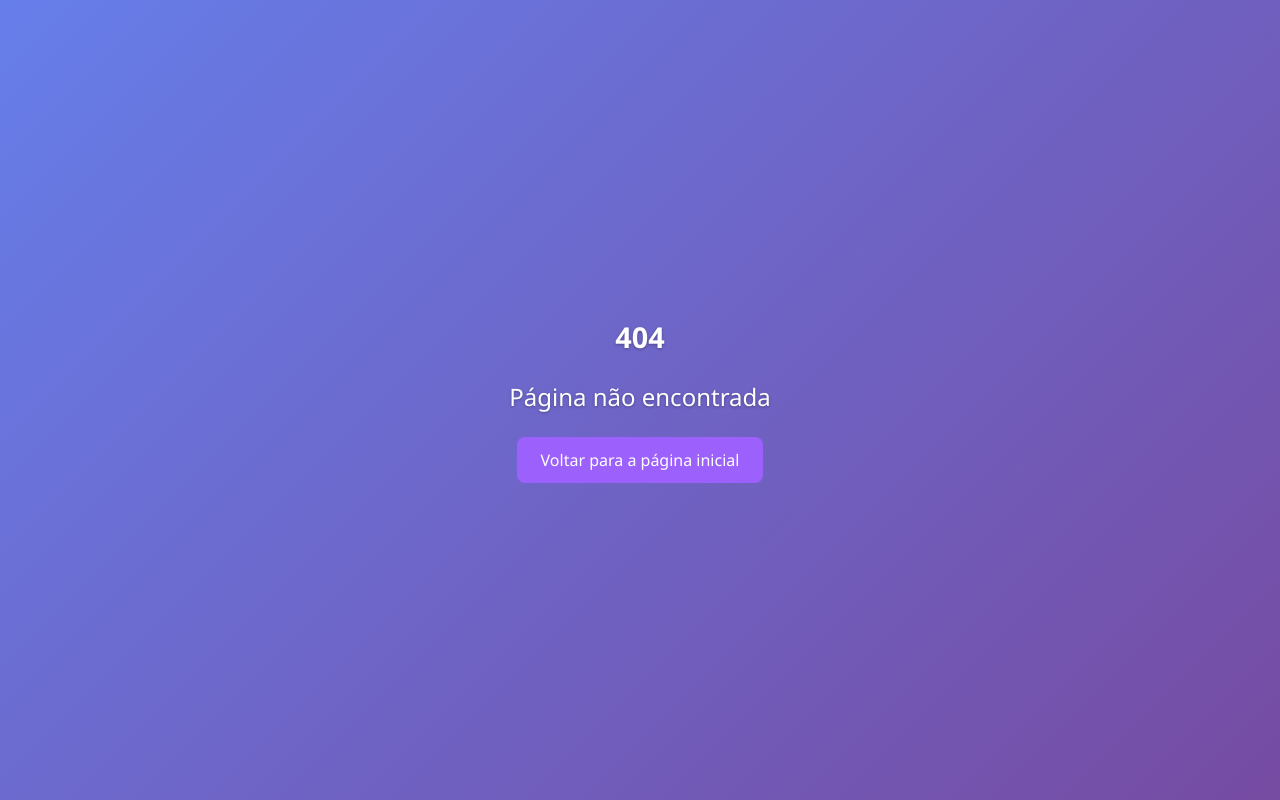
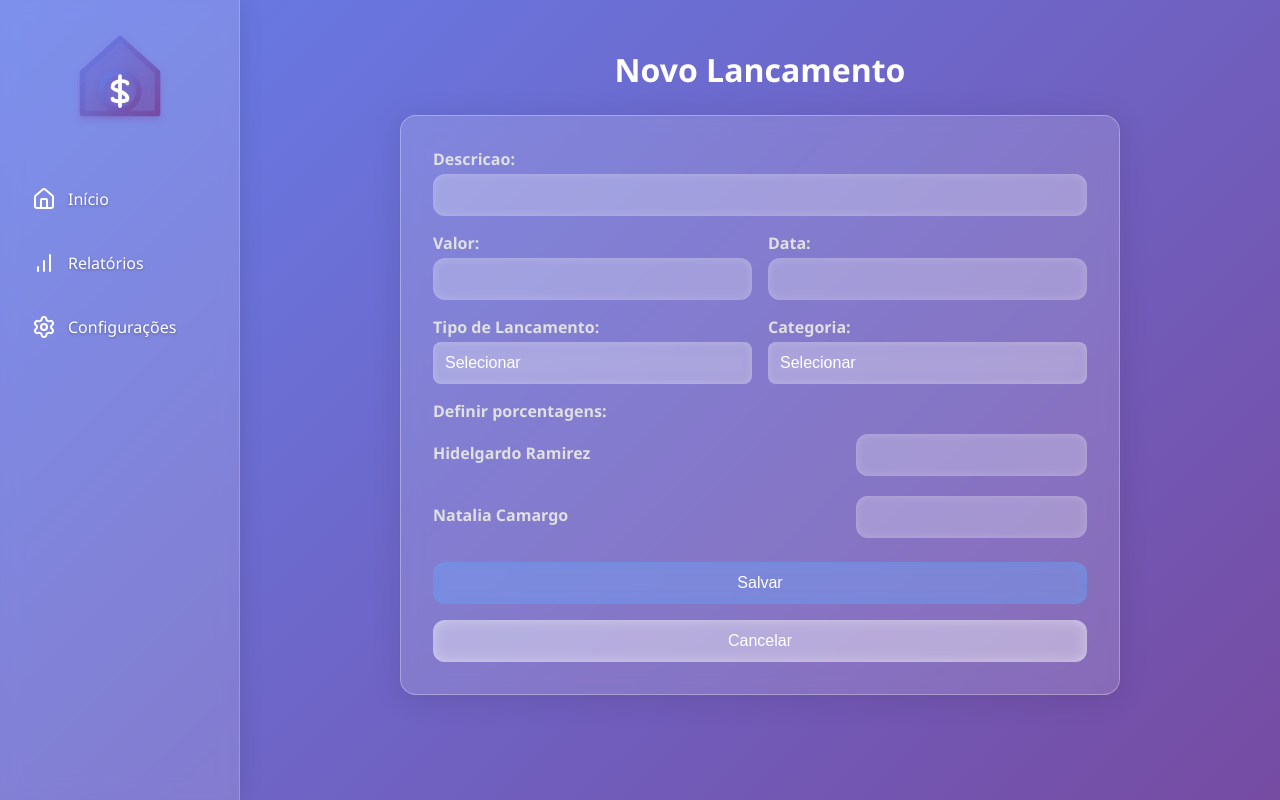
Before and after one commit to hidelr090/home-finance-web, a React (Vite) app: page /entry-form in a window 1280 px wide. Before the commit this address had no page. Built offline with nearby package versions, Linux system fonts and the light colour scheme.

Commit message:
feat: add entry form page

```diff
--- a/src/components/Button/style.css
+++ b/src/components/Button/style.css
@@ -20,6 +20,6 @@
   cursor: pointer;
   backdrop-filter: blur(5px);
   -webkit-backdrop-filter: blur(5px);
-  box-shadow: 0 0 12px rgba(66, 133, 244, 0.7);
+  box-shadow: inset 0 0 12px rgba(111, 158, 233, 0.7);
   transition: background 0.3s, color 0.3s;
 }
--- /dev/null
+++ b/src/components/Dropdown/index.tsx
@@ -0,0 +1,38 @@
+// components/Dropdown.tsx
+import { useState } from "react";
+import "@components/Dropdown/style.css";
+
+type DropdownProps = {
+  options: string[];
+  placeholder?: string;
+  onSelect?: (value: string) => void;
+};
+
+export default function Dropdown({ options, placeholder = "Selecione", onSelect }: DropdownProps) {
+  const [isOpen, setIsOpen] = useState(false);
+  const [selected, setSelected] = useState<string | null>(null);
+
+  const handleSelect = (value: string) => {
+    setSelected(value);
+    setIsOpen(false);
+    onSelect?.(value);
+  };
+
+  return (
+    <div className="dropdown">
+      <button type="button" className="dropdown-toggle" onClick={() => setIsOpen(!isOpen)}>
+        {selected || placeholder}
+      </button>
+
+      {isOpen && (
+        <ul className="dropdown-menu">
+          {options.map((opt) => (
+            <li key={opt} onClick={() => handleSelect(opt)}>
+              {opt}
+            </li>
+          ))}
+        </ul>
+      )}
+    </div>
+  );
+}
--- /dev/null
+++ b/src/components/Dropdown/style.css
@@ -0,0 +1,51 @@
+/* Dropdown.css */
+.dropdown {
+  position: relative;
+  width: 100%;
+  margin-top: 0.25rem;
+}
+
+.dropdown-toggle {
+  width: 100%;
+  padding: 0.75rem;
+  background: rgba(255, 255, 255, 0.2);
+  border: none;
+  border-radius: 8px;
+  color: white;
+  cursor: pointer;
+  backdrop-filter: blur(8px);
+  box-shadow: inset 0 0 10px rgba(255, 255, 255, 0.3);
+  font-size: 1rem;
+  text-align: left;
+}
+
+.dropdown-toggle:hover {
+  background: rgba(255, 255, 255, 0.3);
+}
+
+.dropdown-menu {
+  position: absolute;
+  width: 100%;
+  top: calc(100% + 0.25rem);
+  left: 0;
+  background: rgba(255, 255, 255, 0.25);
+  backdrop-filter: blur(8px);
+  border-radius: 8px;
+  box-shadow: 0 0 8px rgba(255, 255, 255, 0.2);
+  list-style: none;
+  padding: 0;
+  margin: 0;
+  z-index: 1000;
+}
+
+.dropdown-menu li {
+  padding: 0.75rem;
+  color: white;
+  cursor: pointer;
+  transition: background 0.2s;
+}
+
+.dropdown-menu li:hover {
+  background: rgba(255, 255, 255, 0.3);
+  box-shadow: 0 0 10px rgba(255, 255, 255, 0.3);
+}
--- a/src/components/index.tsx
+++ b/src/components/index.tsx
@@ -5,3 +5,4 @@ export * from '@components/Input';
 export * from '@components/Form';
 export * from '@components/Label';
 export * from '@components/SideBar';
+export * from '@components/Dropdown';
--- /dev/null
+++ b/src/pages/EntryForm/index.tsx
@@ -0,0 +1,81 @@
+import Button from "@components/Button";
+import Dropdown from "@components/Dropdown";
+import Form from "@components/Form";
+import Input from "@components/Input";
+import Label from "@components/Label";
+import "@pages/EntryForm/style.css";
+
+export default function EntryForm() {
+  return (
+    <div className="entry-form-container">
+      <h1 className="form-title">Novo Lancamento</h1>
+      <Form className="entry-form">
+        <Label htmlFor={"description"}>
+          Descricao:
+          <Input id="description" type="description" placeholder="" required />
+        </Label>
+        <div className="split-fields">
+          <Label htmlFor={"description"}>
+            Valor:
+            <Input
+              id="description"
+              type="description"
+              placeholder=""
+              required
+            />
+          </Label>
+          <Label htmlFor={"description"}>
+            Data:
+            <Input
+              id="description"
+              type="description"
+              placeholder=""
+              required
+            />
+          </Label>
+          <Label htmlFor={"description"}>
+            Tipo de Lancamento:
+            <Dropdown
+              options={["Receita", "Despesa"]}
+              placeholder={`Selecionar`}
+              onSelect={(value) => console.log("Selecionado:", value)}
+            />
+          </Label>
+          <Label htmlFor={"description"}>
+            Categoria:
+            <Dropdown
+              options={["Transporte", "Animais de Estimacao", "Investimento"]}
+              placeholder={`Selecionar`}
+              onSelect={(value) => console.log("Selecionado:", value)}
+            />
+          </Label>
+        </div>
+        <Label htmlFor={"description"}>
+          Definir porcentagens:
+          <div className="percentage-field">
+            <p>Hidelgardo Ramirez</p>
+            <Input
+              id="description"
+              type="description"
+              placeholder=""
+              required
+            />
+          </div>
+          <div className="percentage-field">
+            <p>Natalia Camargo</p>
+            <Input
+              id="description"
+              type="description"
+              placeholder=""
+              required
+            />
+          </div>
+        </Label>
+        <Button type="submit">
+          Salvar
+        </Button>
+        <Button type="button" className="cancel-button">Cancelar</Button>
+      </Form>
+    </div>
+  );
+}
--- /dev/null
+++ b/src/pages/EntryForm/style.css
@@ -0,0 +1,61 @@
+.entry-form-container {
+  display: flex;
+  flex-direction: column;
+  align-items: center;
+  justify-content: center;
+  padding: 1rem;
+}
+
+.entry-form {
+  margin: 0 auto;
+  max-width: 720px;
+}
+
+.form-title {
+  font-size: clamp(
+    1.5rem,
+    4vw,
+    2rem
+  );
+  font-weight: 600;
+  margin-bottom: 1.5rem;
+  color: #fff;
+}
+
+.split-fields {
+  width: 100%;
+  display: grid;
+  grid-template-columns: repeat(auto-fit, minmax(280px, 1fr));
+  gap: 1rem;
+}
+
+.percentage-field {
+  display: flex;
+  align-items: center;
+  height: 100%;
+  margin: 0.5rem 0;
+}
+
+.percentage-field p {
+  width: 100%;
+}
+
+.cancel-button {
+  background: rgba(255, 255, 255, 0.3);
+  color: #fff;
+  border: none;
+  padding: 0.75rem;
+  font-size: 1rem;
+  border-radius: 12px;
+  cursor: pointer;
+  backdrop-filter: blur(5px);
+  -webkit-backdrop-filter: blur(5px);
+  box-shadow: inset 0 0 12px rgba(255, 255, 255, 0.5);
+  transition: background 0.3s, color 0.3s;
+}
+
+.cancel-button:hover {
+  background: rgba(255, 255, 255, 0.55);
+  box-shadow: 0 0 12px rgba(255, 255, 255, 0.5);
+  color: #000;
+}
--- a/src/pages/index.tsx
+++ b/src/pages/index.tsx
@@ -4,3 +4,4 @@ export * from '@pages/Home';
 export * from '@pages/NotFound';
 export * from '@pages/Login';
 export * from '@pages/MyTables';
+export * from '@pages/EntryForm';
--- a/src/routes/index.tsx
+++ b/src/routes/index.tsx
@@ -8,6 +8,7 @@ import Home from "@pages/Home";
 import ProtectedRoute from "@routes/ProtectedRoute";
 import AppLayout from "@layouts/AppLayout";
 import MyTables from "@pages/MyTables";
+import EntryForm from "@pages/EntryForm";
 
 export const routes: RouteObject[] = [
   {
@@ -27,6 +28,10 @@ export const routes: RouteObject[] = [
           {
             path: "/my-tables",
             element: <MyTables />
+          },
+          {
+            path: "/entry-form",
+            element: <EntryForm />
           }
         ],
       },
```
